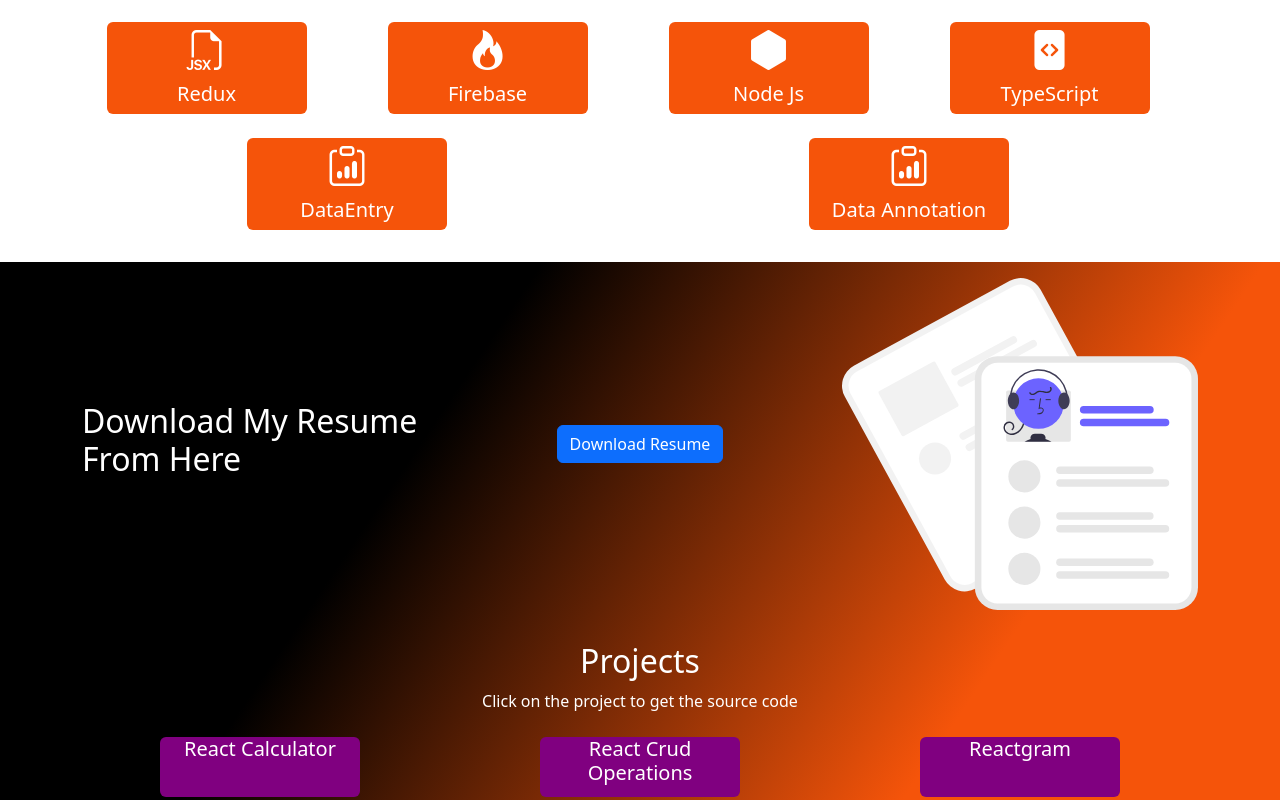
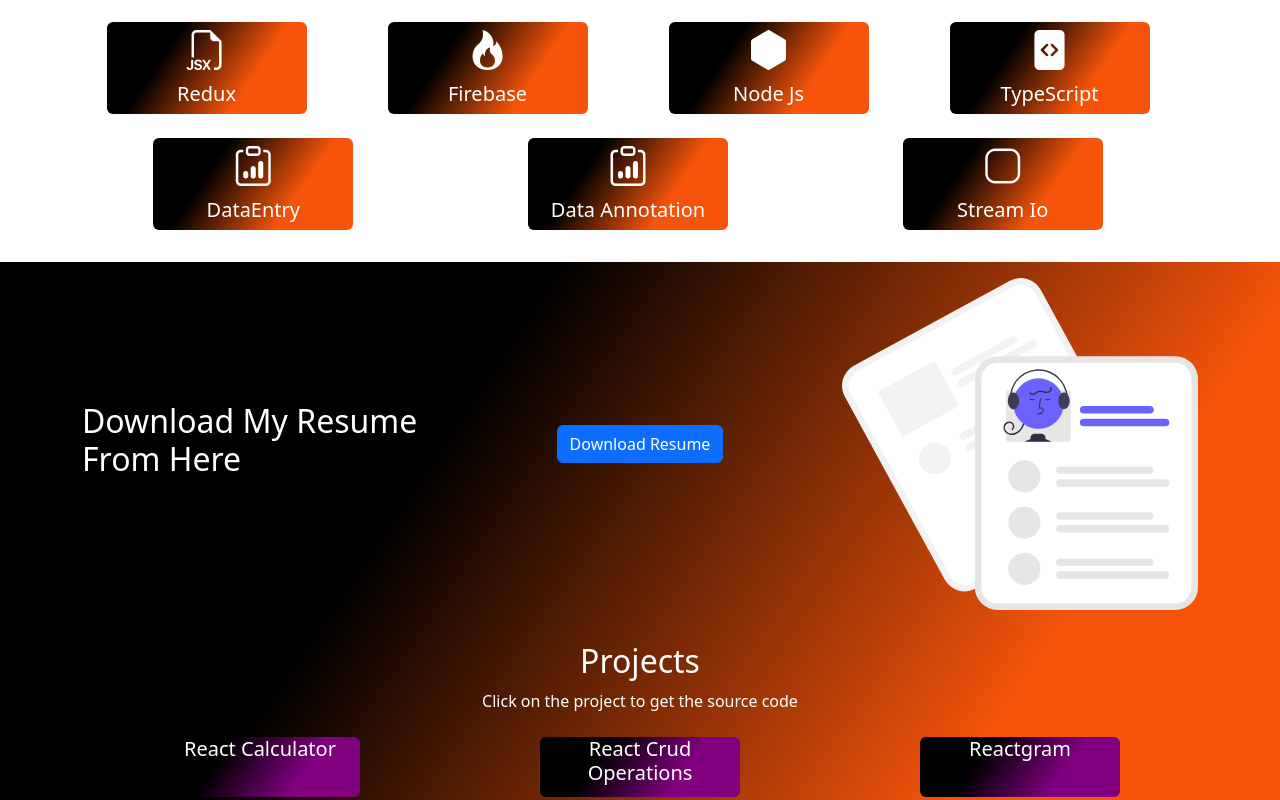
Before and after one commit to SaadHassanRazi/portfolio, a React (Vite) app in the folder saadPortfolio/: page / in a window 1280 px wide. Shown: the part 1060-1860 px from the top of the page. Built offline with nearby package versions, Linux system fonts and the light colour scheme.

Commit message:
skills and projects addition commit

```diff
--- a/saadPortfolio/index.html
+++ b/saadPortfolio/index.html
@@ -18,6 +18,13 @@
       integrity="sha384-9ndCyUaIbzAi2FUVXJi0CjmCapSmO7SnpJef0486qhLnuZ2cdeRhO02iuK6FUUVM"
       crossorigin="anonymous"
     />
+    <link
+      rel="stylesheet"
+      href="https://cdnjs.cloudflare.com/ajax/libs/font-awesome/6.6.0/css/all.min.css"
+      integrity="sha512-Kc323vGBEqzTmouAECnVceyQqyqdsSiqLQISBL29aUW4U/M7pSPA/gEUZQqv1cwx4OnYxTxve5UMg5GT6L4JJg=="
+      crossorigin="anonymous"
+      referrerpolicy="no-referrer"
+    />
   </head>
   <body>
     <div id="root"></div>
--- a/saadPortfolio/src/assets/components/Certifications/CertificationComponent.jsx
+++ b/saadPortfolio/src/assets/components/Certifications/CertificationComponent.jsx
@@ -3,7 +3,10 @@
 const CertificationComponent = (props) => {
   return (
     <div>
-      <div class="card rounded shadow mx-auto" style={{ width: "18rem",height:'60vh' }}>
+      <div
+        class="card rounded shadow mx-auto"
+        style={{ width: "18rem", height: "55vh" }}
+      >
         <img
           class="card-img-top img-fluid w-75 mx-auto d-flex h-50"
           src={props.image}
--- a/saadPortfolio/src/assets/components/Projects/project.jsx
+++ b/saadPortfolio/src/assets/components/Projects/project.jsx
@@ -52,6 +52,10 @@
       name: "Portfolio Template",
       url: "https://github.com/SaadHassanRazi/Portfolio-Template.git",
     },
+    {
+      name: "Chat Application",
+      url: "https://github.com/SaadHassanRazi/chat-application.git",
+    },
   ];
 
   // Function to split the dataset into chunks of 3 items each
@@ -73,7 +77,7 @@
           background: "linear-gradient(#f5540a 70%,124deg, #000000 30%)",
         }}
       >
-        <div className="container text-center text-white">
+        <div className="container text-center  text-white">
           <h2>Projects</h2>
           <p>Click on the project to get the source code</p>
           {chunkedDataset.map((row, rowIndex) => (
@@ -85,7 +89,9 @@
                     height={"60px"}
                     title={item.name}
                     link={item.url}
-                    background={"purple"}
+                    background={
+                      "linear-gradient(124deg, #000000  30%, purple  70%)"
+                    }
                   />
                 </Col>
               ))}
--- a/saadPortfolio/src/assets/components/Skills/skills.jsx
+++ b/saadPortfolio/src/assets/components/Skills/skills.jsx
@@ -47,6 +47,10 @@
       title: "Data Annotation",
       icon: <i className="bi bi-clipboard-data h1 mx-auto pt-1"></i>,
     },
+    {
+      title: "Stream Io",
+      icon: <i class="bi bi-app h1 mx-auto pt-1"></i>,
+    },
   ];
 
   // Split rows into chunks of 4 for rendering in rows
@@ -77,7 +81,7 @@
               <Col lg key={itemIndex}>
                 <SkillsRow
                   title={item.title}
-                  background={"#f5540a"}
+                  background={"linear-gradient(124deg, #000000  30%, #f5540a  70%)"}
                   width={"200px"}
                   icon={item.icon}
                 />
--- a/saadPortfolio/src/assets/components/Skills/skillsRow.jsx
+++ b/saadPortfolio/src/assets/components/Skills/skillsRow.jsx
@@ -5,7 +5,7 @@
   return (
     <>
       <Col
-        className="rounded text-white skillCol my-2 m-auto "
+        className="rounded text-white skillCol my-2 m-auto"
         style={{
           width: props.width,
           height: props.height,
```
